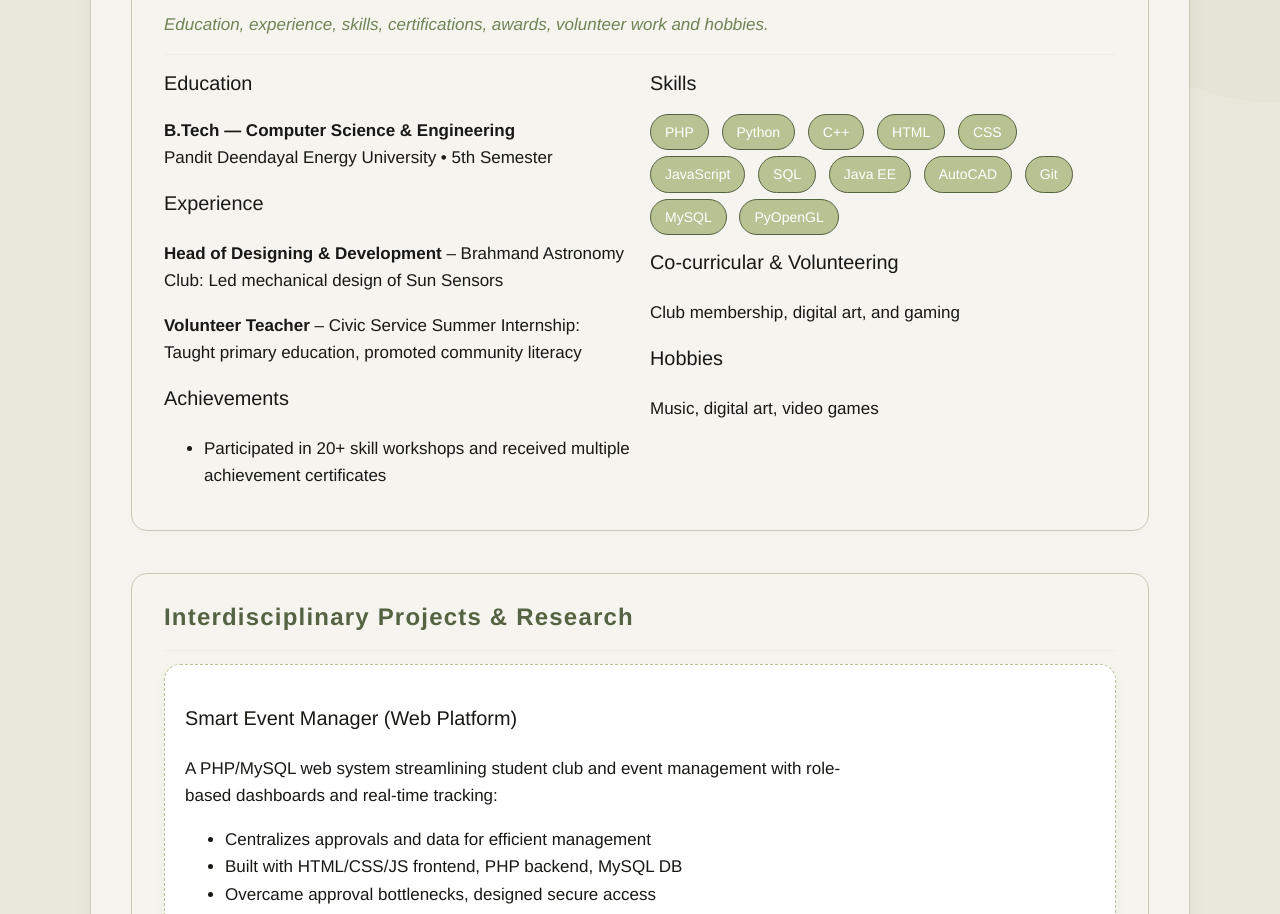
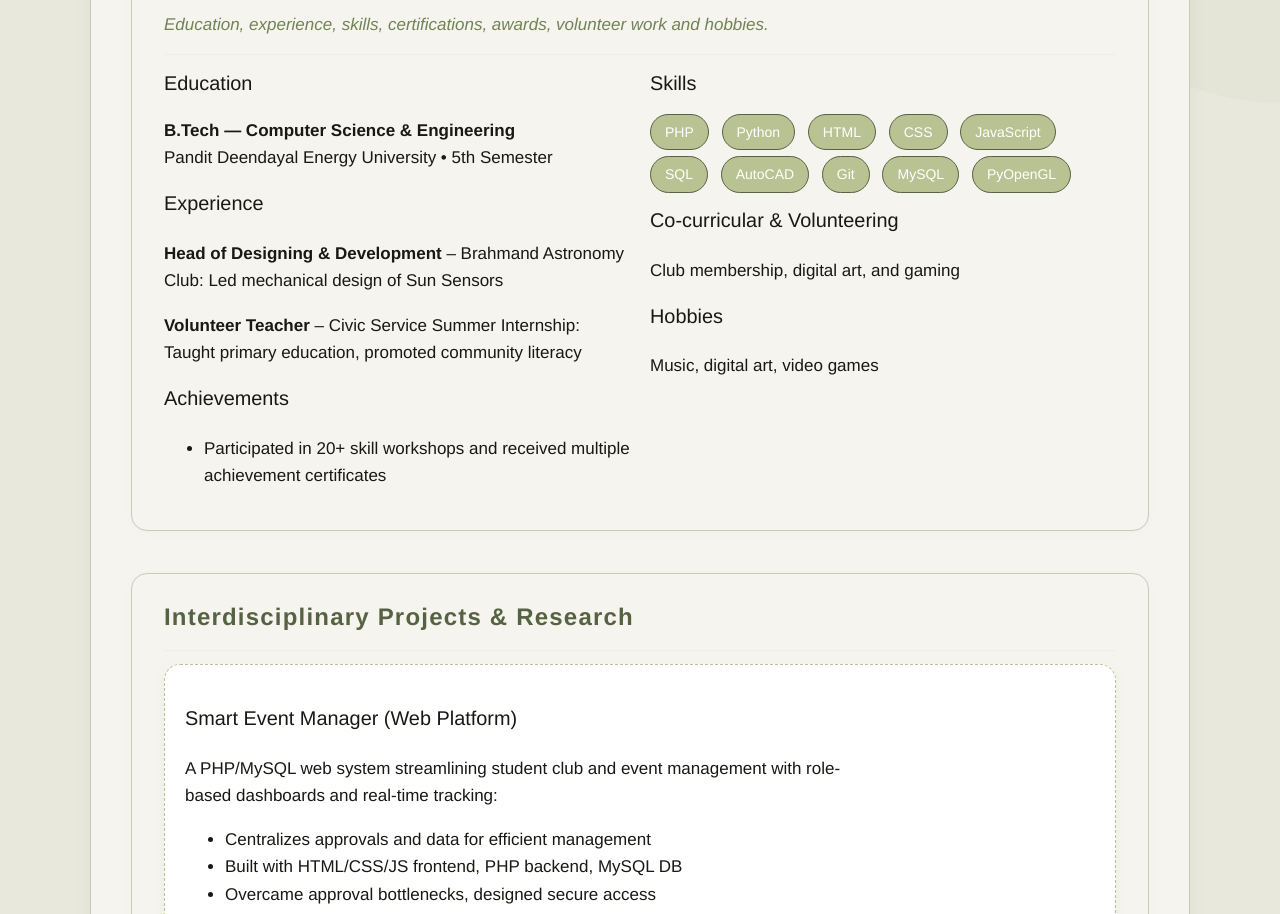
Before and after one commit to jiNx-up/jiNx-up.github.io, a plain HTML site: page index.html in a window 1280 px wide. Shown: the part 997-1911 px from the top of the page. Drawn offline with Linux system fonts and the light colour scheme.

Commit message:
Update index.html

```diff
--- a/index.html
+++ b/index.html
@@ -368,12 +368,10 @@
             <div>
               <span class="skill-badge">PHP</span>
               <span class="skill-badge">Python</span>
-              <span class="skill-badge">C++</span>
               <span class="skill-badge">HTML</span>
               <span class="skill-badge">CSS</span>
               <span class="skill-badge">JavaScript</span>
               <span class="skill-badge">SQL</span>
-              <span class="skill-badge">Java EE</span>
               <span class="skill-badge">AutoCAD</span>
               <span class="skill-badge">Git</span>
               <span class="skill-badge">MySQL</span>
```
